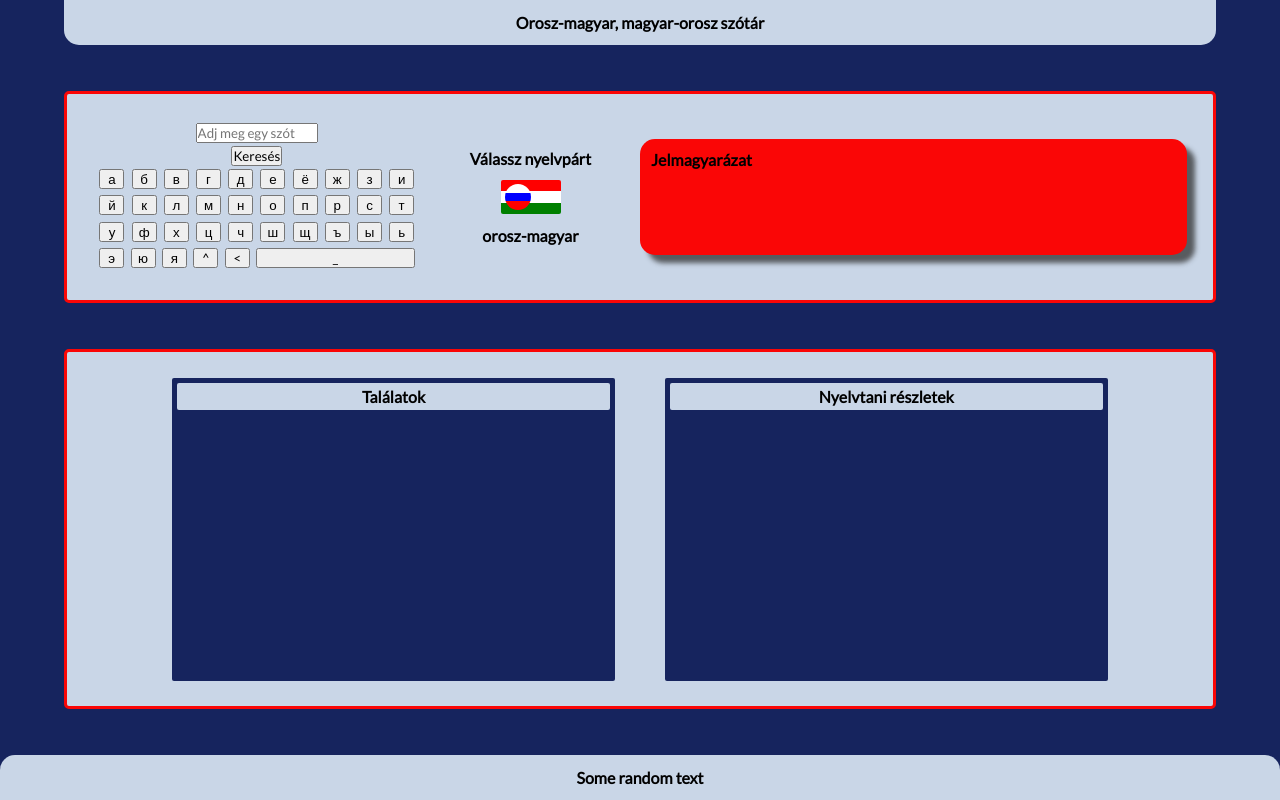
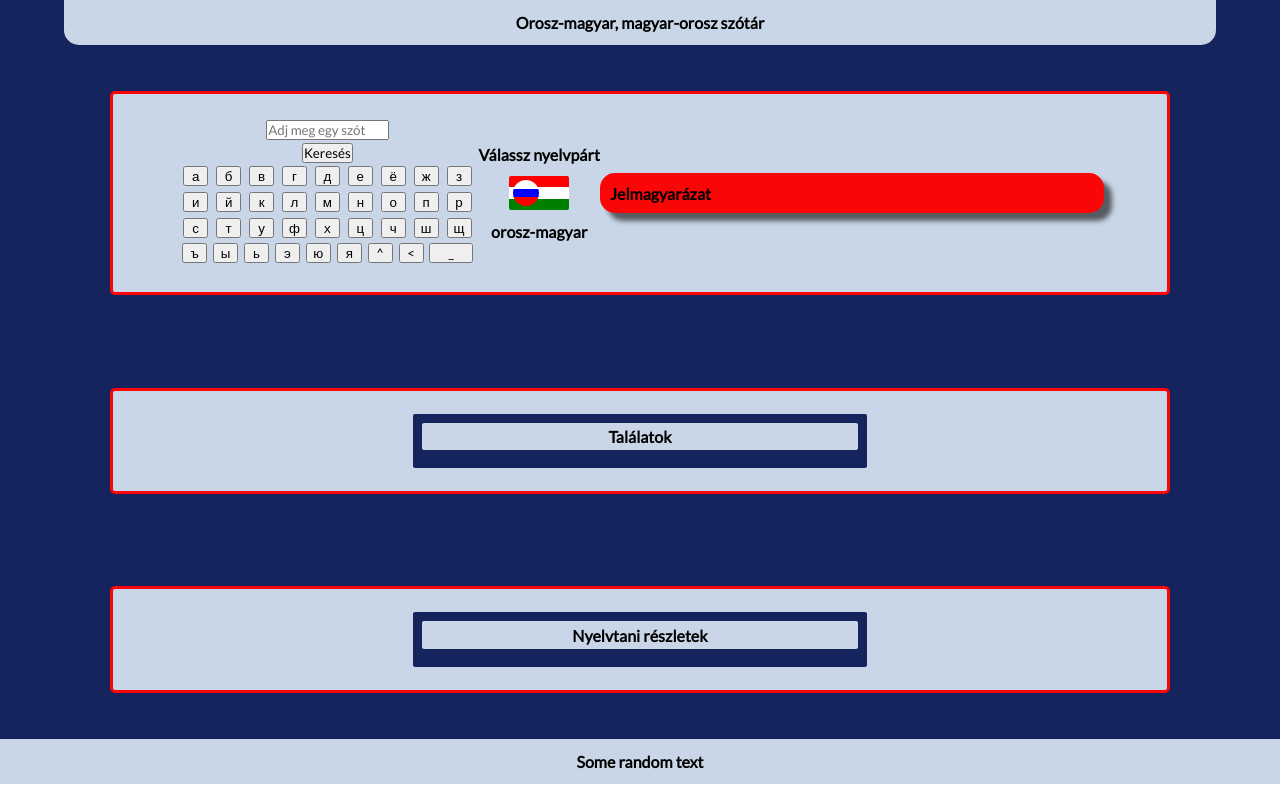
Before and after one commit to Flomm/rusDict, a React (Create React App) app: page / in a window 1280 px wide. Built offline with nearby package versions, Linux system fonts and the light colour scheme.

Commit message:
Restructure lower part

```diff
--- a/src/App.js
+++ b/src/App.js
@@ -18,17 +18,16 @@ export const App = () => {
   function handleClick(ev) {
     const selectedWord = ev.target.innerText;
     fetch(`https://en.wiktionary.org/api/rest_v1/page/html/${selectedWord}`)
-      .then(
-        (response) =>
-          // if (response.status < 200 || response.status > 300) {
-          //   throw new Error('Hopsz, úgy tűnik ez a szó nem található, vagy probléma van a Wikipédia szerverrel.');
-          // } else {
-          response.text()
-        // }
-      )
+      .then((response) => {
+        if (response.status < 200 || response.status > 300) {
+          throw new Error('Hopsz, úgy tűnik ez a szó nem található, vagy probléma van a Wikipédia szerverrel.');
+        } else {
+          return response.text();
+        }
+      })
       .then((data) => {
-        const table = parseHTML(data);
-        setTable(table);
+        const newTable = parseHTML(data);
+        setTable(newTable);
       })
       .catch((err) => setTable(err.message));
   }
--- a/src/components/lower/lowerMain.js
+++ b/src/components/lower/lowerMain.js
@@ -8,6 +8,8 @@ export const Lower = (props) => {
         <div className="lower-parts">
           <ResultsArticle word={props.qWord} handleClick={props.handleClick} />
         </div>
+      </div>
+      <div className="lower holder">
         <div className="lower-parts">
           <DetailsArticle data={props.data} />
         </div>
--- a/src/index.css
+++ b/src/index.css
@@ -11,34 +11,6 @@ button {
   cursor: pointer;
 }
 
-.wrapper {
-  width: 100vw;
-  height: 100vh;
-  background-color: #16245e;
-  display: flex;
-  flex-direction: column;
-  justify-content: space-between;
-  align-items: center;
-}
-
-.main {
-  width: 100%;
-  display: flex;
-  justify-content: center;
-}
-
-.holder {
-  display: flex;
-  justify-content: space-between;
-  align-items: center;
-  width: 90%;
-  background-color: rgb(201, 214, 231);
-  padding: 2%;
-  border-color: rgb(250, 6, 6);
-  border-style: solid;
-  border-radius: 5px;
-}
-
 header {
   width: 90%;
   background-color: rgb(201, 214, 231);
@@ -47,6 +19,33 @@ header {
   font-weight: bolder;
   border-bottom-left-radius: 15px;
   border-bottom-right-radius: 15px;
+}
+
+.wrapper {
+  width: 100%;
+  background-color: #16245e;
+  display: flex;
+  flex-direction: column;
+  justify-content: center;
+  align-items: center;
+}
+
+.main {
+  width: 90%;
+  display: flex;
+  justify-content: center;
+}
+
+.holder {
+  display: flex;
+  justify-content: center;
+  align-items: center;
+  background-color: rgb(201, 214, 231);
+  padding: 2%;
+  margin: 4%;
+  border-color: rgb(250, 6, 6);
+  border-style: solid;
+  border-radius: 5px;
 }
 
 .upper-left {
@@ -99,7 +98,6 @@ input {
   box-shadow: 8px 8px 5px 0px rgba(50, 50, 50, 0.75);
   padding: 1%;
   width: 50%;
-  height: 75%;
   border-radius: 15px;
 }
 
@@ -174,48 +172,85 @@ input:checked + .slider:before {
 }
 
 .lower.main {
-  height: 45%;
-}
-
-.lower.holder {
-  justify-content: center;
+  display: flex;
+  flex-direction: column;
 }
 
 .lower-parts {
-  height: 100%;
-  width: 45%;
   display: flex;
   justify-content: center;
+}
+.lower-parts:nth-child(1) {
+  width: 45%;
 }
 
 article {
   border-radius: 2px;
-  padding: 1%;
-  height: 100%;
-  width: 90%;
+  padding: 2%;
   background-color: #16245e;
+}
+
+.lower-parts:nth-child(1) article {
+  width: 100%;
 }
 
 article h4 {
   text-align: center;
   padding: 1%;
+  margin-bottom: 2%;
   background-color: rgb(201, 214, 231);
   border-radius: 2px;
 }
 
 article p {
+  cursor: pointer;
   margin: 1%;
   padding: 1%;
   background-color: rgb(201, 214, 231);
   border-radius: 2px;
+  display: flex;
+  justify-content: center;
+  align-items: center;
+}
+
+article p:active {
+  transition: 0.5s ease;
+  background-color: rgba(50, 50, 50, 0.75);
+}
+
+.table-div {
+  display: flex;
+  justify-content: center;
+  align-items: center;
+}
+
+table {
+  background-color: rgb(201, 214, 231);
+  display: flex;
+  flex-wrap: wrap;
+  margin: 4%;
+}
+
+th {
+  color: rgb(201, 214, 231);
+  background-color: #16245e;
+  padding: 1%;
+  border-radius: 2px;
+  border-left: 1.5px solid rgb(250, 6, 6);
+  border-right: 1.5px solid rgb(250, 6, 6);
+}
+
+td {
+  text-align: center;
 }
 
 footer {
-  text-align: center;
+  padding-top: 1%;
+  padding-bottom: 1%;
+  display: flex;
+  justify-content: center;
+  align-items: center;
   width: 100%;
   background-color: rgb(201, 214, 231);
-  padding: 1%;
-  border-top-left-radius: 15px;
-  border-top-right-radius: 15px;
   font-weight: bolder;
 }
```
